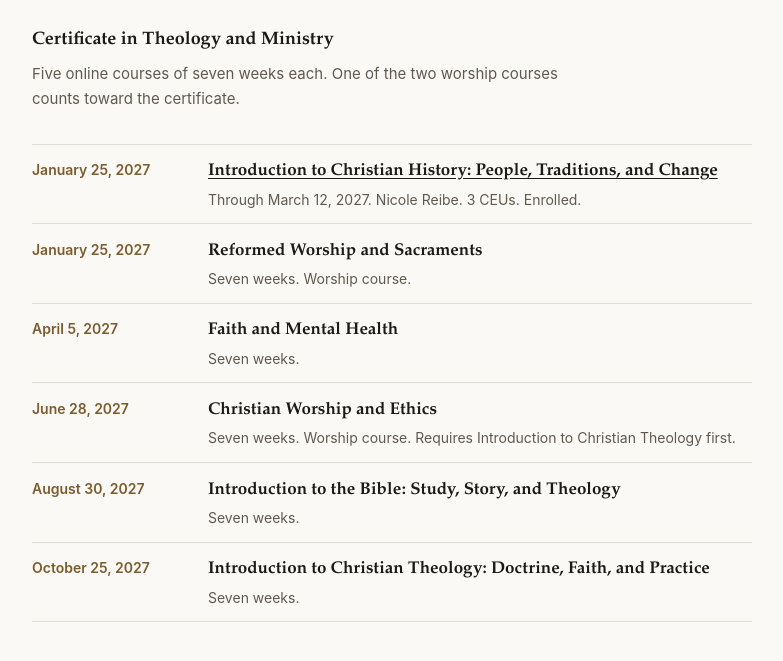
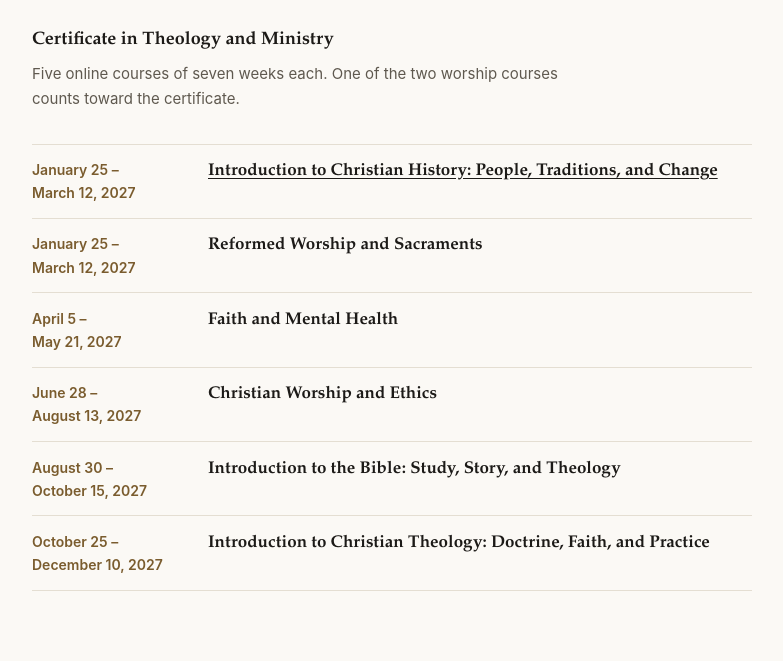
Before and after one commit to SkipRoads01/christianity, a plain HTML site: page ptsem.html in a window 1280 px wide. Shown: the part 269-930 px from the top of the page, without its empty margins (248-1031 px from the left). Drawn offline with Linux system fonts and the light colour scheme.

Commit message:
Show start and end dates on the PTSEM schedule
Each row's left column now gives the course's start and end dates, and
the line under each course name is gone. The end dates are the ones in
Princeton's course catalog.

Co-Authored-By: Claude Fable 5.2 <noreply@anthropic.com>
Claude-Session: https://claude.ai/code/session_01Bdt9hk85RYR4jLeq4FvHSb

```diff
--- a/ptsem.html
+++ b/ptsem.html
@@ -49,34 +49,28 @@
 
     <dl class="dates schedule">
       <div>
-        <dt>January 25, 2027</dt>
+        <dt><span>January 25 &ndash;</span> <span>March 12, 2027</span></dt>
         <p class="date-name"><a href="ptsem-history.html">Introduction to Christian History: People, Traditions, and Change</a></p>
-        <dd>Through March 12, 2027. Nicole Reibe. 3 CEUs. Enrolled.</dd>
       </div>
       <div>
-        <dt>January 25, 2027</dt>
+        <dt><span>January 25 &ndash;</span> <span>March 12, 2027</span></dt>
         <p class="date-name">Reformed Worship and Sacraments</p>
-        <dd>Seven weeks. Worship course.</dd>
       </div>
       <div>
-        <dt>April 5, 2027</dt>
+        <dt><span>April 5 &ndash;</span> <span>May 21, 2027</span></dt>
         <p class="date-name">Faith and Mental Health</p>
-        <dd>Seven weeks.</dd>
       </div>
       <div>
-        <dt>June 28, 2027</dt>
+        <dt><span>June 28 &ndash;</span> <span>August 13, 2027</span></dt>
         <p class="date-name">Christian Worship and Ethics</p>
-        <dd>Seven weeks. Worship course. Requires Introduction to Christian Theology first.</dd>
       </div>
       <div>
-        <dt>August 30, 2027</dt>
+        <dt><span>August 30 &ndash;</span> <span>October 15, 2027</span></dt>
         <p class="date-name">Introduction to the Bible: Study, Story, and Theology</p>
-        <dd>Seven weeks.</dd>
       </div>
       <div>
-        <dt>October 25, 2027</dt>
+        <dt><span>October 25 &ndash;</span> <span>December 10, 2027</span></dt>
         <p class="date-name">Introduction to Christian Theology: Doctrine, Faith, and Practice</p>
-        <dd>Seven weeks.</dd>
       </div>
     </dl>
   </section>
--- a/styles.css
+++ b/styles.css
@@ -1216,14 +1216,17 @@ input::placeholder, textarea::placeholder { color: var(--faint); }
 /* A long course title takes the row and lets the logo drop below it. */
 .bar h2 { min-width: 0; }
 
-/* Full month names need a wider date column than the years elsewhere. */
+/* Full month names need a wider date column than the years elsewhere. The
+   start and end dates sit on two lines beside the course. */
 .schedule div { grid-template-columns: 9.5rem 1fr; }
+.schedule dt span { display: block; }
 .schedule .date-name a { color: inherit; text-underline-offset: 3px; }
 .schedule .date-name a:hover, .schedule .date-name a:focus-visible { color: var(--accent); }
 
 @media (max-width: 34rem) {
   .schedule div { grid-template-columns: 1fr; }
-  .schedule dt, .schedule .date-name, .schedule dd { grid-column: 1; grid-row: auto; }
+  .schedule dt, .schedule .date-name { grid-column: 1; grid-row: auto; }
+  .schedule dt span { display: inline; }
 }
 
 .facts { align-items: baseline; display: grid; gap: 0.4rem 1.5rem; grid-template-columns: max-content 1fr; margin: 0; }
```
